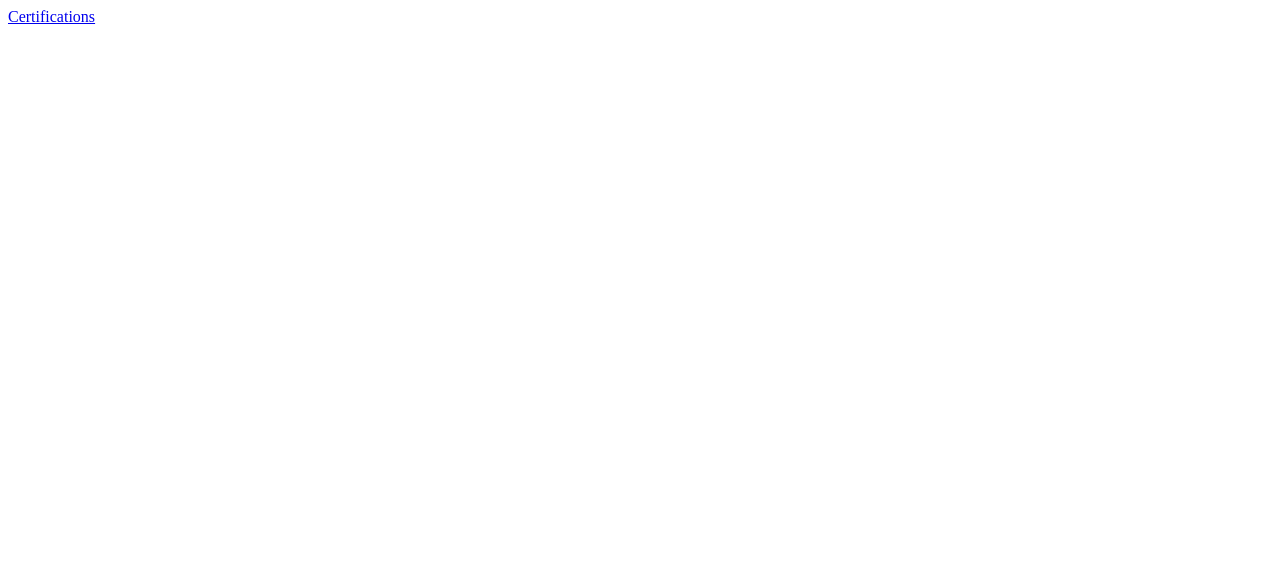
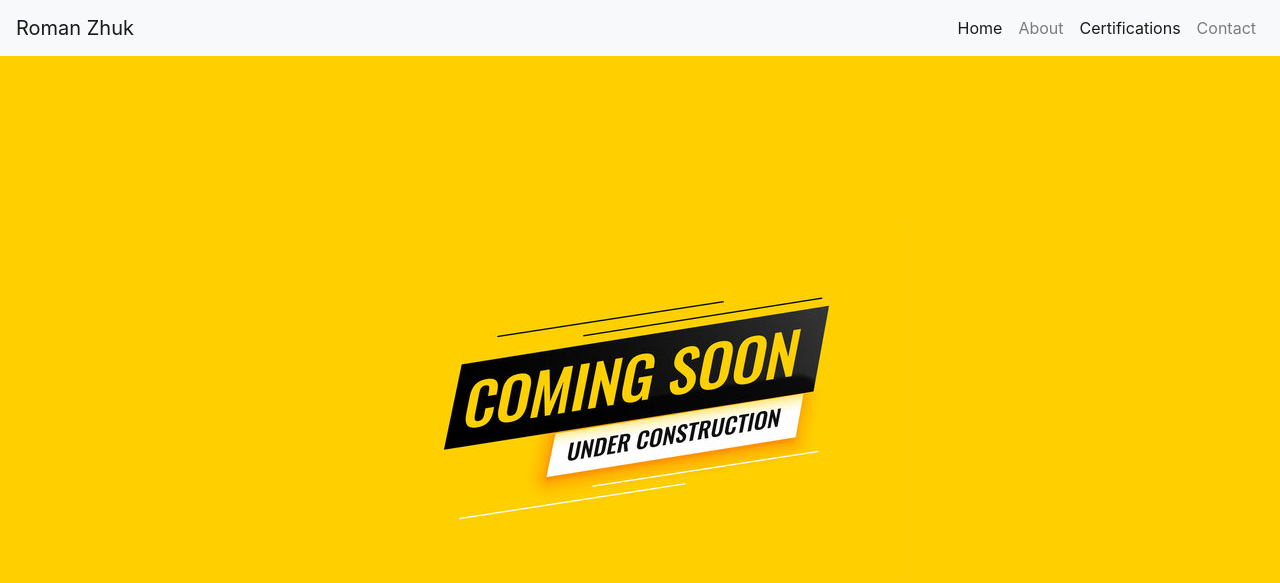
Before and after one commit to homelander1/resume, a plain HTML site: page index.html in a window 1280 px wide. Drawn offline with nearby package versions, Linux system fonts and the light colour scheme.

Commit message:
added navbar

```diff
--- a/index.html
+++ b/index.html
@@ -1,11 +1,64 @@
 <!DOCTYPE html>
 <html lang="en">
 <head>
-    <meta charset="UTF-8">
-    <meta name="viewport" content="width=device-width, initial-scale=1.0">
-    <title>Document</title>
+  <meta charset="UTF-8">
+  <meta name="viewport" content="width=device-width, initial-scale=1.0">
+  <link rel="stylesheet" href="https://stackpath.bootstrapcdn.com/bootstrap/4.5.2/css/bootstrap.min.css">
+  <title>Bootstrap Sticky Navbar with Centered Image</title>
+  <style>
+    body {
+      display: flex;
+      flex-direction: column;
+      min-height: 100vh;
+      margin: 0;
+    }
+
+    .wrapper {
+      flex: 1;
+      display: flex;
+      align-items: center;
+      justify-content: center;
+      background-color: #ffcf00; /* Set background color if needed */
+    }
+
+    .main_img {
+      max-width: 100%;
+      max-height: 100%;
+    }
+
+  </style>
 </head>
 <body>
-    <a href="./Cetrifications.html">Certifications</a>
+
+<nav class="navbar navbar-expand-lg navbar-light bg-light fixed-top">
+  <a class="navbar-brand" href="#">Roman Zhuk</a>
+  <button class="navbar-toggler" type="button" data-toggle="collapse" data-target="#navbarNav" aria-controls="navbarNav" aria-expanded="false" aria-label="Toggle navigation">
+    <span class="navbar-toggler-icon"></span>
+  </button>
+  <div class="collapse navbar-collapse" id="navbarNav">
+    <ul class="navbar-nav ml-auto">
+      <li class="nav-item active">
+        <a class="nav-link" href="">Home <span class="sr-only">(current)</span></a>
+      </li>
+      <li class="nav-item">
+        <a class="nav-link" href="">About</a>
+      </li>
+      <li class="nav-item">
+        <a class="nav-link active" href="./cetrifications.html">Certifications</a>
+      </li>
+      <li class="nav-item">
+        <a class="nav-link" href="">Contact</a>
+      </li>
+    </ul>
+  </div>
+</nav>
+
+<div class="wrapper">
+  <img class="main_img" src="./assets/under_constr.jpg" alt="Under Construction Image">
+</div>
+
+<script src="https://code.jquery.com/jquery-3.5.1.slim.min.js"></script>
+<script src="https://cdn.jsdelivr.net/npm/@popperjs/core@2.9.2/dist/umd/popper.min.js"></script>
+<script src="https://stackpath.bootstrapcdn.com/bootstrap/4.5.2/js/bootstrap.min.js"></script>
 </body>
 </html>
```
Also changed, not shown: Cetrifications.html (+22 -0 lines), assets/under_constr.jpg (added).
